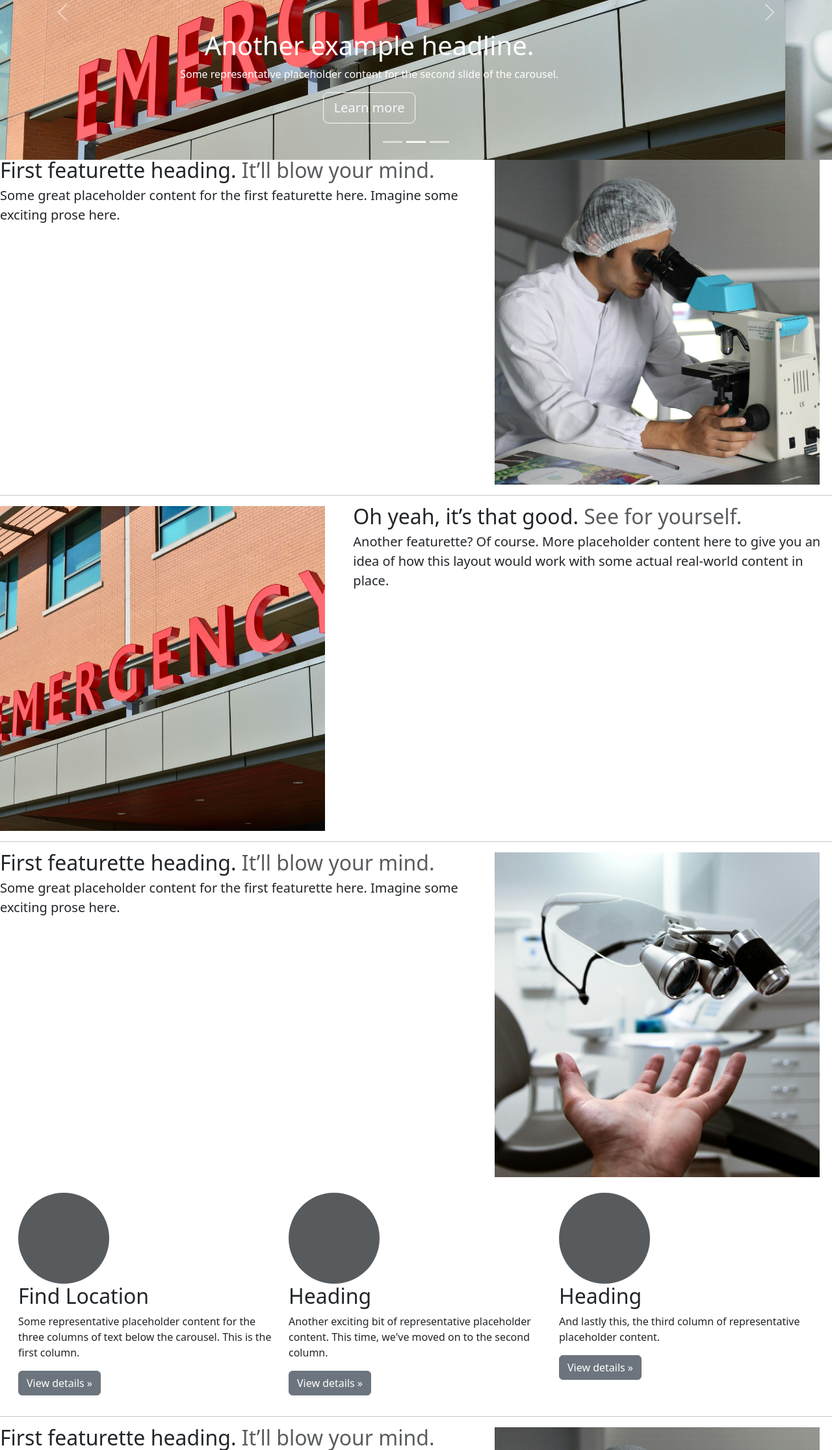
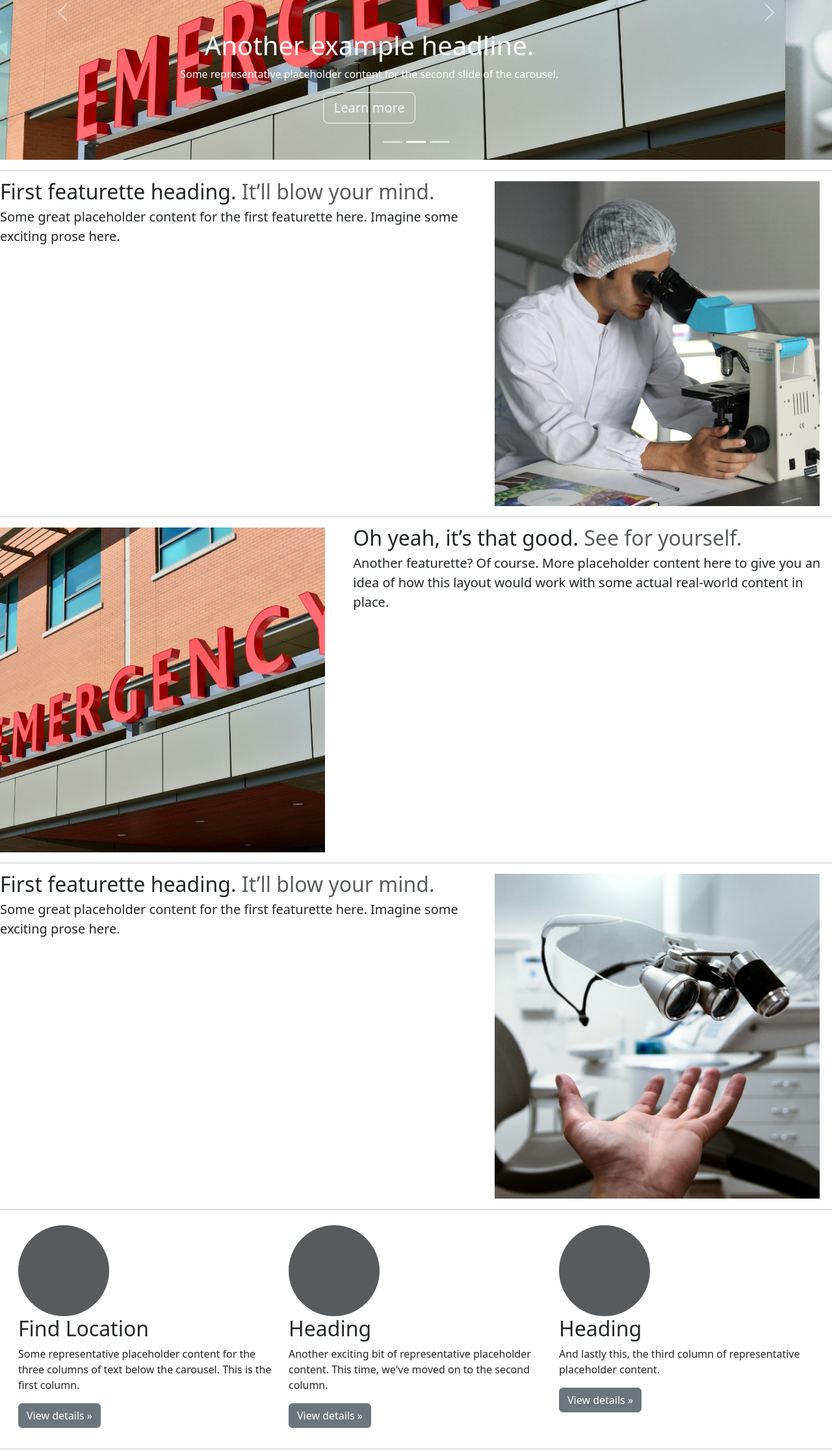
Before and after one commit to ayush-py-c/SIH, a plain HTML site: page index.html in a window 1280 px wide. Shown: the part 261-2493 px from the top of the page at 65% size. Drawn offline with nearby package versions, Linux system fonts and the light colour scheme; a script that the page names is missing.

Commit message:
Update index.html

```diff
--- a/index.html
+++ b/index.html
@@ -124,6 +124,7 @@
           </div>
 
         </section>
+    <hr class="featurette-divider">
     <section>
     <div class="row featurette">
         <div class="col-md-7">
@@ -161,7 +162,7 @@
         </div>
       </div>
     </section>
-
+    <hr class="featurette-divider">
     <section>
         <div class="row mt-4 px-3 mx-auto">
             <div class="col-lg-4">
@@ -229,7 +230,7 @@
       </div>
     </section>
 
-
+<hr class="featurette-divider">
     <section>
         <div class="photos_sih">
         <div class="photo">
```
